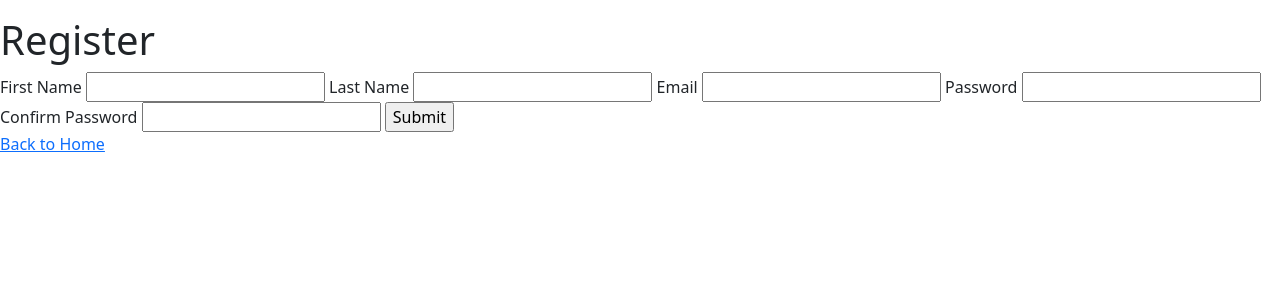
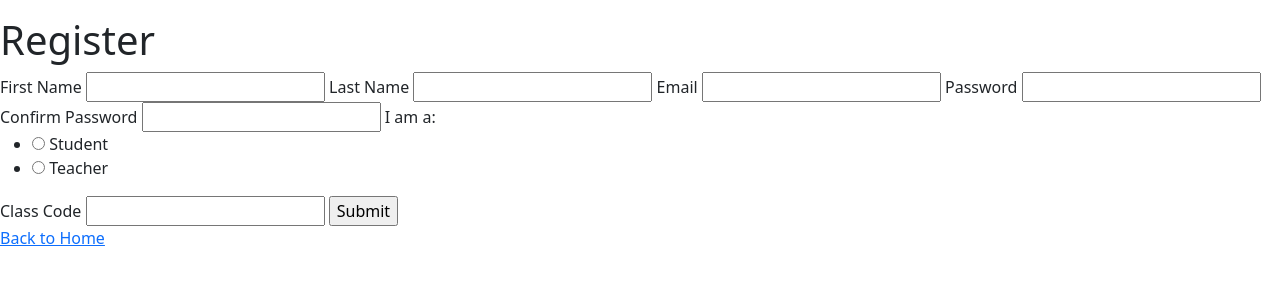
Before and after one commit to hensleyas21/COMP442-Project, a Flask app: page /register/ in a window 1280 px wide. Shown: the top 300 px of the page. Run offline with Flask 2, Linux system fonts and the light colour scheme; parts of the project's set-up code (start-up, migrations or seed data) failed here and were passed over.

Commit message:
Finished the user database and registration form

```diff
--- a/app.py
+++ b/app.py
@@ -2,9 +2,21 @@ from enum import auto
 from flask import Flask, request, render_template, redirect, url_for, abort
 from flask import flash
 from flask_sqlalchemy import SQLAlchemy
+from flask_login import login_user, logout_user, current_user
 
 import os, sys
 from requests import delete
+
+import os
+from password_hashing import UpdatedHasher
+# find your pepper file
+scriptdir = os.path.dirname(__file__)
+pepfile = os.path.join(scriptdir, "pepper.bin")
+# read your pepper key from the file
+with open(pepfile, 'rb') as fin:
+    pepper_key = fin.read()
+# create a new UpdatedHasher with pepper key
+pwd_hasher = UpdatedHasher(pepper_key)
 
 from forms import UserForm
 
@@ -29,7 +41,22 @@ class User(db.Model):
     email = db.Column(db.Unicode, primary_key=True)
     first_name = db.Column(db.Unicode, nullable=False)
     last_name = db.Column(db.Unicode, nullable=False)
-    #password_hash = db.Column()
+    password_hash = db.Column(db.LargeBinary, nullable=False)
+    is_instructor = db.Column(db.Boolean, nullable=False)
+    class_code = db.Column(db.Unicode, nullable=True)
+
+    # make a write-only password property that just updates the stored hash
+    @property
+    def password(self):
+        raise AttributeError("password is a write-only attribute")
+    @password.setter
+    def password(self, pwd):
+        self.password_hash = pwd_hasher.hash(pwd)
+
+    # add a verify_password convenience method
+    def verify_password(self, pwd):
+        return pwd_hasher.check(pwd, self.password_hash)
+
 
 with app.app_context():
     db.create_all()
@@ -52,19 +79,34 @@ def get_register():
 @app.post('/register/')
 def post_register():
     form = UserForm()
-    if form.validate() and not (User.query.filter_by(email=form.email.data.lower()).first()):
+    if (form.validate()
+        and not (User.query.filter_by(email=form.email.data.lower()).first())
+        and not (form.is_instructor.data and not form.class_code.data)
+        and not (form.is_instructor.data and User.query.filter_by(class_code=form.class_code.data.lower()).first())
+        and not (not form.is_instructor.data and form.class_code.data and not User.query.filter_by(class_code=form.class_code.data.lower()).first())):
         # form data is valid. Add it to session and redirect
         first_name = form.first_name.data
         last_name = form.last_name.data
         email = form.email.data.lower()
-        user = User(first_name=first_name, last_name=last_name, email=email)
+        password = form.password.data
+        is_instructor = False
+        if (form.is_instructor.data == 'True'):
+            is_instructor = True
+        class_code = form.class_code.data.lower()
+        user = User(first_name=first_name, last_name=last_name, email=email, password=password, is_instructor=is_instructor, class_code=class_code)
         db.session.add(user)
         db.session.commit()
         return redirect(url_for('home'))
     else:
         # flash error messages for all validation problems
         if User.query.filter_by(email=form.email.data.lower()).first().email:
-            flash(f"Email already in use")
+            flash("Email already in use")
+        elif form.is_instructor.data and not form.class_code.data:
+            flash("Class code needed to create an instructor account")
+        elif form.is_instructor.data and User.query.filter_by(class_code=form.class_code.data.lower()).first():
+            flash("Class code already taken, please use a different code")
+        elif not form.is_instructor.data and form.class_code.data and not User.query.filter_by(class_code=form.class_code.data.lower()).first():
+            flash("Invalid class code, please try a different code")
         for field,error in form.errors.items():
             flash(f"{field}: {error}")
         return redirect(url_for('get_register'))
--- a/forms.py
+++ b/forms.py
@@ -1,6 +1,6 @@
 from flask_wtf import FlaskForm
-from wtforms.fields import StringField, SubmitField, EmailField, PasswordField
-from wtforms.validators import InputRequired, Optional, Length, EqualTo
+from wtforms.fields import StringField, SubmitField, EmailField, PasswordField, RadioField
+from wtforms.validators import InputRequired, Optional, Length, EqualTo, Regexp
 
 class UserForm(FlaskForm):
     first_name = StringField("First Name", validators=[InputRequired()])
@@ -8,4 +8,6 @@ class UserForm(FlaskForm):
     email = EmailField("Email", validators=[InputRequired()])
     password = PasswordField("Password", validators=[InputRequired(), Length(min=8, max=64)])
     confirm_password = PasswordField("Confirm Password", validators=[InputRequired(), Length(min=8, max=64), EqualTo("password")])
+    is_instructor = RadioField("I am a: ", choices=[(False,'Student'),(True,'Teacher')], validators=[InputRequired()])
+    class_code = StringField("Class Code", validators=[Optional(), Regexp("^[a-zA-Z0-9_]*$", message="Class codes may only contain letters, numbers, and underscores")])
     submit = SubmitField("Submit")
--- a/templates/register.html
+++ b/templates/register.html
@@ -37,6 +37,12 @@
         {{ form.confirm_password.label }}
         {{ form.confirm_password() }}
 
+        {{ form.is_instructor.label }}
+        {{ form.is_instructor() }}
+
+        {{ form.class_code.label }}
+        {{ form.class_code() }}
+
         {# add submit button #}
         {{ form.submit() }}
     </form>
```
Also changed, not shown: password_hashing.py (added, +35 -0 lines), library.sqlite3, 1 other file.
